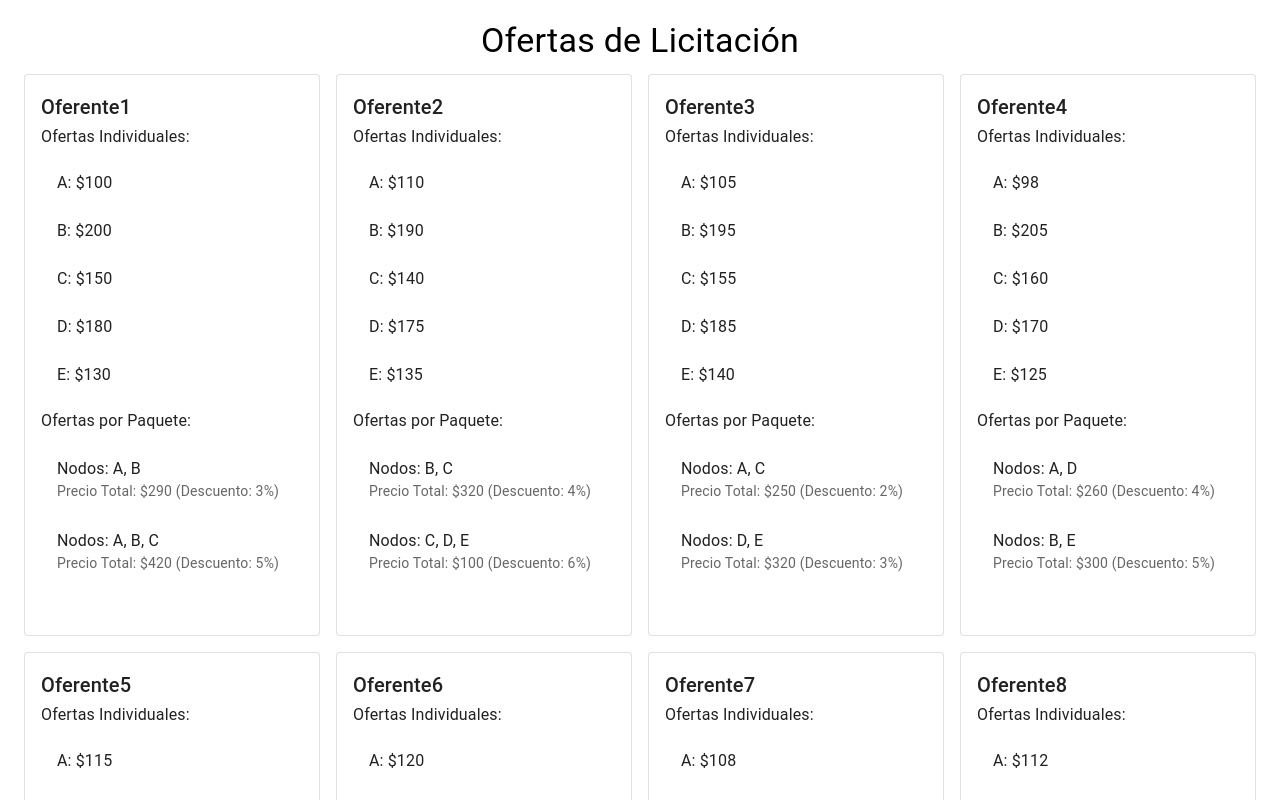
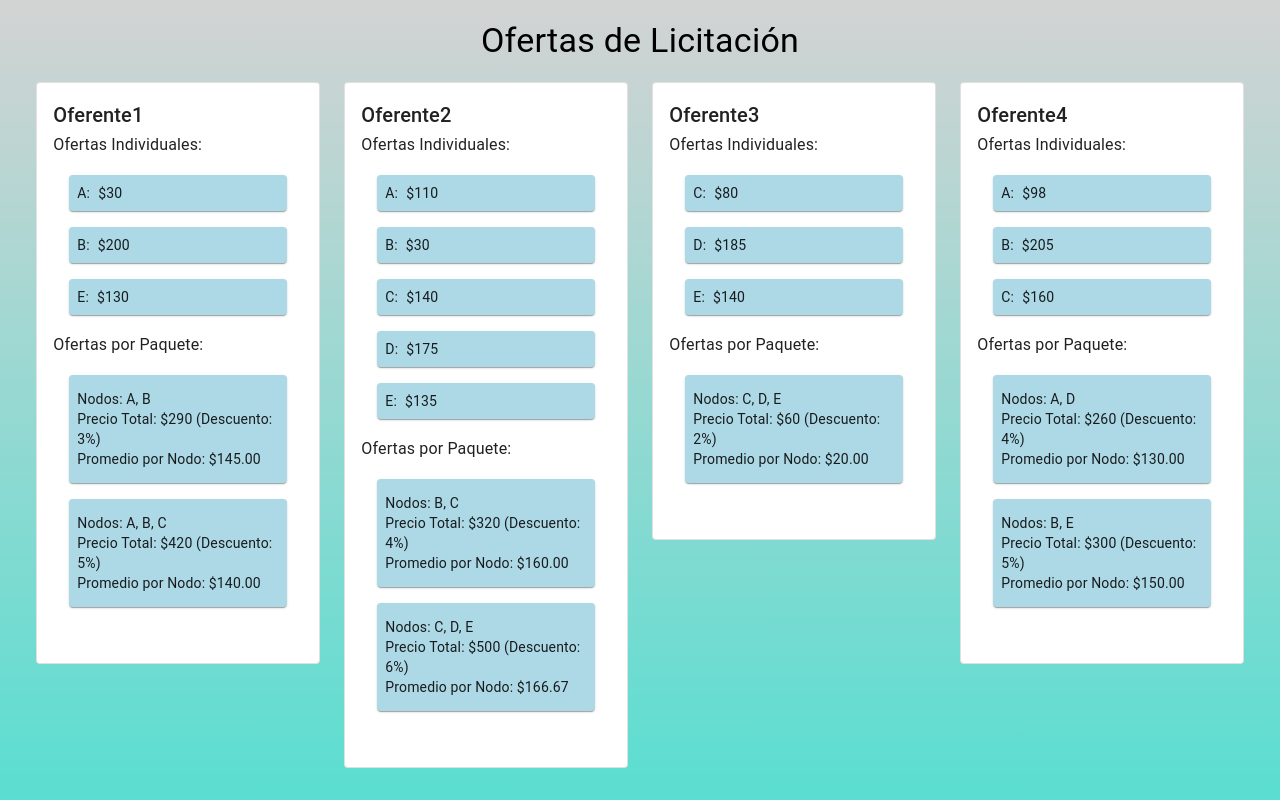
Before and after one commit to magustinmorenom/ofertaoptima, a React (Create React App) app: page / in a window 1280 px wide. Shown: the top 800 px of the page. Built offline with nearby package versions, Linux system fonts and the light colour scheme.

Commit message:
Funciona en produccion para seguir probando casos

```diff
--- a/public/data/ofertas.json
+++ b/public/data/ofertas.json
@@ -2,7 +2,7 @@
   "ofertas": [
     {
       "oferente": "Oferente1",
-      "ofertas_individuales": { "A": 100, "B": 200, "C": 150, "D": 180, "E": 130 },
+      "ofertas_individuales": { "A": 30, "B": 200, "E": 130 },
       "ofertas_paquete": [
         { "nodos": ["A", "B"], "precio_total": 290, "descuento": "3%" },
         { "nodos": ["A", "B", "C"], "precio_total": 420, "descuento": "5%" }
@@ -10,59 +10,26 @@
     },
     {
       "oferente": "Oferente2",
-      "ofertas_individuales": { "A": 110, "B": 190, "C": 140, "D": 175, "E": 135 },
+      "ofertas_individuales": { "A": 110, "B": 30, "C": 140, "D": 175, "E": 135 },
       "ofertas_paquete": [
         { "nodos": ["B", "C"], "precio_total": 320, "descuento": "4%" },
-        { "nodos": ["C", "D", "E"], "precio_total": 100, "descuento": "6%" }
+        { "nodos": ["C", "D", "E"], "precio_total": 500, "descuento": "6%" }
       ]
     },
     {
       "oferente": "Oferente3",
-      "ofertas_individuales": { "A": 105, "B": 195, "C": 155, "D": 185, "E": 140 },
+      "ofertas_individuales": { "C": 80, "D": 185, "E": 140 },
       "ofertas_paquete": [
-        { "nodos": ["A", "C"], "precio_total": 250, "descuento": "2%" },
-        { "nodos": ["D", "E"], "precio_total": 320, "descuento": "3%" }
+        { "nodos": ["C", "D", "E"], "precio_total": 60, "descuento": "2%" }
       ]
     },
     {
       "oferente": "Oferente4",
-      "ofertas_individuales": { "A": 98, "B": 205, "C": 160, "D": 170, "E": 125 },
+      "ofertas_individuales": { "A": 98, "B": 205, "C": 160 },
       "ofertas_paquete": [
         { "nodos": ["A", "D"], "precio_total": 260, "descuento": "4%" },
         { "nodos": ["B", "E"], "precio_total": 300, "descuento": "5%" }
       ]
-    },
-    {
-      "oferente": "Oferente5",
-      "ofertas_individuales": { "A": 115, "B": 210, "C": 145, "D": 165, "E": 135 },
-      "ofertas_paquete": [
-        { "nodos": ["A", "B", "C"], "precio_total": 450, "descuento": "6%" },
-        { "nodos": ["C", "D", "E"], "precio_total": 390, "descuento": "4%" }
-      ]
-    },
-    {
-      "oferente": "Oferente6",
-      "ofertas_individuales": { "A": 120, "B": 185, "C": 150, "D": 160, "E": 130 },
-      "ofertas_paquete": [
-        { "nodos": ["A", "E"], "precio_total": 240, "descuento": "3%" },
-        { "nodos": ["B", "C", "D"], "precio_total": 520, "descuento": "7%" }
-      ]
-    },
-    {
-      "oferente": "Oferente7",
-      "ofertas_individuales": { "A": 108, "B": 200, "C": 135, "D": 190, "E": 145 },
-      "ofertas_paquete": [
-        { "nodos": ["A", "B", "E"], "precio_total": 440, "descuento": "4%" },
-        { "nodos": ["C", "D"], "precio_total": 310, "descuento": "2%" }
-      ]
-    },
-    {
-      "oferente": "Oferente8",
-      "ofertas_individuales": { "A": 112, "B": 180, "C": 142, "D": 172, "E": 138 },
-      "ofertas_paquete": [
-        { "nodos": ["A", "C", "D"], "precio_total": 420, "descuento": "5%" },
-        { "nodos": ["B", "E"], "precio_total": 290, "descuento": "3%" }
-      ]
     }
   ]
 }
--- a/src/App.js
+++ b/src/App.js
@@ -1,5 +1,5 @@
 import React, { useState, useEffect } from 'react';
-import { Container, Typography, Grid, Card, CardContent, Divider } from '@mui/material';
+import { Container, Typography, Box, Card, CardContent, Divider } from '@mui/material';
 import OfertaItem from './components/OfertaItem';
 import ResultadoOptimo from './components/ResultadoOptimo';
 
@@ -19,27 +19,38 @@ const App = () => {
       .catch(error => console.error('Error:', error));
   }, []);
 
+  useEffect(() => {
+    document.body.style.background = 'linear-gradient(to bottom, lightgrey, turquoise)';
+    return () => {
+      document.body.style.background = '';
+    };
+  }, []);
+
   return (
     <Container maxWidth="xl" sx={{ padding: '20px' }}>
       <Typography variant="h4" align="center" gutterBottom>
         Ofertas de Licitación
       </Typography>
 
-      <Grid container spacing={2}>
+      <Box display="flex" flexWrap="wrap" justifyContent="space-around">
         {ofertas.map((oferta, index) => (
-          <Grid item xs={12} sm={6} md={4} lg={3} key={index}>
+          <Box key={index} p={1} width={{ xs: '100%', sm: '48%', md: '31%', lg: '23%' }}>
             <Card variant="outlined">
               <CardContent>
                 <OfertaItem oferta={oferta} />
               </CardContent>
             </Card>
-          </Grid>
+          </Box>
         ))}
-      </Grid>
+      </Box>
 
       <Divider sx={{ marginY: 4 }} />
 
-      <ResultadoOptimo ofertas={ofertas} />
+      <Card >
+        <CardContent>
+          <ResultadoOptimo ofertas={ofertas} />
+        </CardContent>
+      </Card>
     </Container>
   );
 };
--- a/src/components/OfertaItem.js
+++ b/src/components/OfertaItem.js
@@ -1,5 +1,5 @@
 import React from 'react';
-import { List, ListItem, ListItemText, Typography, Box } from '@mui/material';
+import { List, ListItem, ListItemText, Typography, Box, Stack, Card } from '@mui/material';
 
 const OfertaItem = ({ oferta }) => {
   return (
@@ -9,20 +9,39 @@ const OfertaItem = ({ oferta }) => {
       <List>
         {Object.entries(oferta.ofertas_individuales).map(([nodo, precio], index) => (
           <ListItem key={index}>
-            <ListItemText primary={`${nodo}: $${precio}`} />
+            <Card sx={{ backgroundColor: 'lightblue', padding: 1, width: '100%' }}>
+              <Stack direction="row" spacing={1}>
+                <Typography variant="body2">{nodo}:</Typography>
+                <Typography variant="body2">${precio}</Typography>
+              </Stack>
+            </Card>
           </ListItem>
         ))}
       </List>
       <Typography variant="subtitle1">Ofertas por Paquete:</Typography>
       <List>
-        {oferta.ofertas_paquete.map((paquete, index) => (
-          <ListItem key={index}>
-            <ListItemText
-              primary={`Nodos: ${paquete.nodos.join(', ')}`}
-              secondary={`Precio Total: $${paquete.precio_total} (Descuento: ${paquete.descuento})`}
-            />
-          </ListItem>
-        ))}
+        {oferta.ofertas_paquete.map((paquete, index) => {
+          const avgPricePerNode = (paquete.precio_total / paquete.nodos.length).toFixed(2);
+          return (
+            <ListItem key={index}>
+              <Card sx={{ backgroundColor: 'lightblue', padding: 1, width: '100%' }}>
+                <ListItemText
+                  primary={
+                    <Typography variant="body2">
+                      Nodos: {paquete.nodos.join(', ')}
+                    </Typography>
+                  }
+                  secondary={
+                    <Typography variant="body2">
+                      Precio Total: ${paquete.precio_total} (Descuento: {paquete.descuento})<br />
+                      Promedio por Nodo: ${avgPricePerNode}
+                    </Typography>
+                  }
+                />
+              </Card>
+            </ListItem>
+          );
+        })}
       </List>
     </Box>
   );
--- a/src/components/ResultadoOptimo.js
+++ b/src/components/ResultadoOptimo.js
@@ -43,7 +43,8 @@ const ResultadoOptimo = ({ ofertas }) => {
             nodos: paquete.nodos,
             precio: paquete.precio_total,
             oferente: `Oferente${oferenteIndex + 1}`,
-            tipo: 'paquete'
+            tipo: 'paquete',
+            precioPromedioPorNodo: (paquete.precio_total / paquete.nodos.length).toFixed(2) // Cálculo del precio promedio por nodo
           });
         }
       });
@@ -101,7 +102,11 @@ const ResultadoOptimo = ({ ofertas }) => {
                       ? `Paquete (${combo.nodos.join(', ')})`
                       : `Nodo Individual (${combo.nodos[0]})`
                   }
-                  secondary={`Oferente: ${combo.oferente} - Precio: $${combo.precio}`}
+                  secondary={
+                    combo.tipo === 'paquete'
+                      ? `Oferente: ${combo.oferente} - Precio Total: $${combo.precio} - Precio Promedio por Nodo: $${combo.precioPromedioPorNodo}`
+                      : `Oferente: ${combo.oferente} - Precio: $${combo.precio}`
+                  }
                 />
               </ListItem>
             ))}
```
Also changed, not shown: public/data/ofertas copy.json (added, +68 -0 lines).
